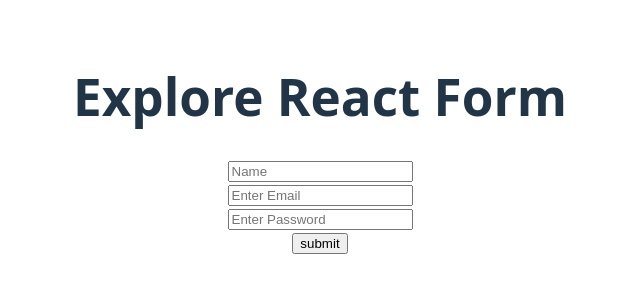
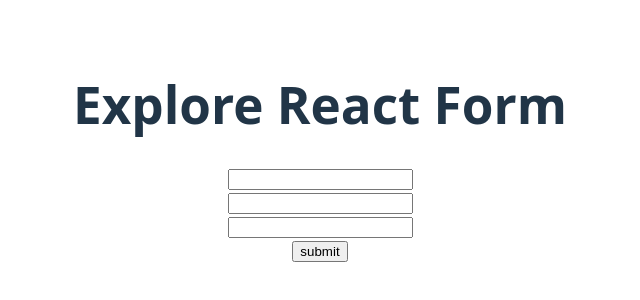
Before and after one commit to ArnavHD/working-with-data-in-react, a React (Vite) app: page / in a window 1280 px wide. Shown: the part 248-548 px from the top of the page, without its empty margins (320-960 px from the left). Built offline with nearby package versions, Linux system fonts and the light colour scheme.

Commit message:
stopped the repeatating work by using our own custom hook

```diff
--- a/src/App.jsx
+++ b/src/App.jsx
@@ -1,5 +1,6 @@
 import './App.css'
 import FormAction from './Components/FormAction/FormAction'
+import HookForm from './Components/hookForm/hookForm'
 import SimpleForm from './Components/SimpleForm/SimpleForm'
 import UncontrolledField from './Components/UncontrolledField/UncontrolledField'
 import ControlledField from './ControlledField/ControlledField'
@@ -13,8 +14,9 @@
       <h1>Explore React Form</h1>
       {/* <SimpleForm></SimpleForm> */}
       {/* <FormAction></FormAction> */}
-      <ControlledField></ControlledField>
+      {/* <ControlledField></ControlledField> */}
       {/* <UncontrolledField></UncontrolledField> */}
+      <HookForm></HookForm>
 
     </>
   )
--- /dev/null
+++ b/src/Components/hookForm/HookForm.jsx
@@ -0,0 +1,29 @@
+import React from 'react';
+import useInputField from '../../hooks/UseInputField';
+
+// we can stop this repeatiting work by using custom hooks made by us
+const HookForm = () => {
+    const [name, nameOnChange] = useInputField('');
+    const [email, emailOnChange] = useInputField('');
+    const [password, passwordOnchange] = useInputField('');
+
+    const handleSubmit = (e) =>{
+        e.preventDefault();
+        console.log("Submit", name, email, password);
+    }
+    return (
+        <div>
+            <form onSubmit={handleSubmit}>
+                <input type="text" defaultValue={name} onChange={nameOnChange}/>
+                <br />
+                <input type="email" defaultValue={email} onChange={emailOnChange} name='email' />
+                <br />
+                <input type="password" defaultValue={password} onChange={passwordOnchange} />
+                <br />
+                <input type="submit"  value="submit" />
+            </form>
+        </div>
+    );
+};
+
+export default HookForm;
--- /dev/null
+++ b/src/hooks/useInputField.jsx
@@ -0,0 +1,13 @@
+import { useState } from "react"
+
+const useInputField = (defaultValue) =>{
+    const [fieldValue, setFieldValue] = useState(defaultValue);
+
+    const handleFieldOnChange =(e)=>{
+        setFieldValue(e.target.value);
+    }
+
+    return [fieldValue, handleFieldOnChange];
+}
+
+export default useInputField;
```
